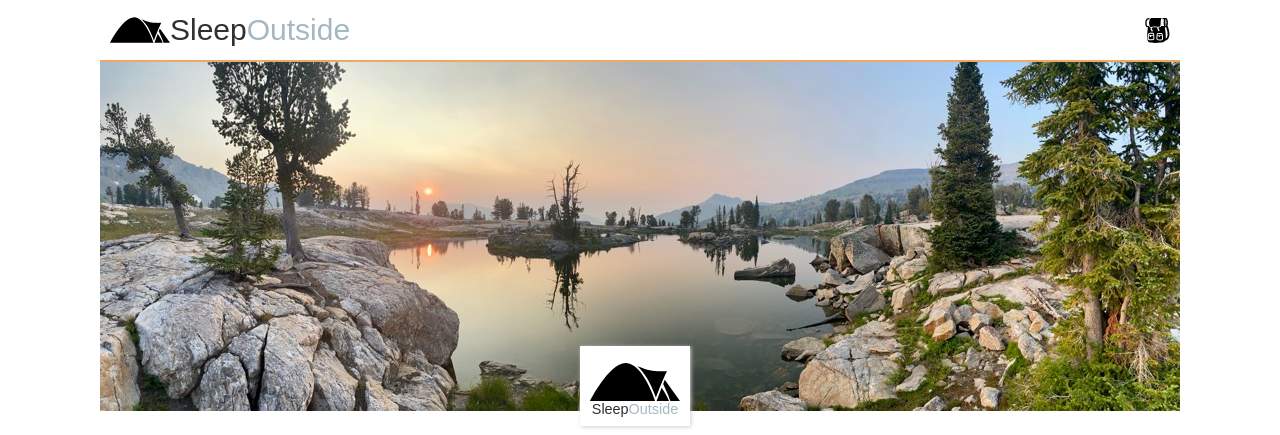
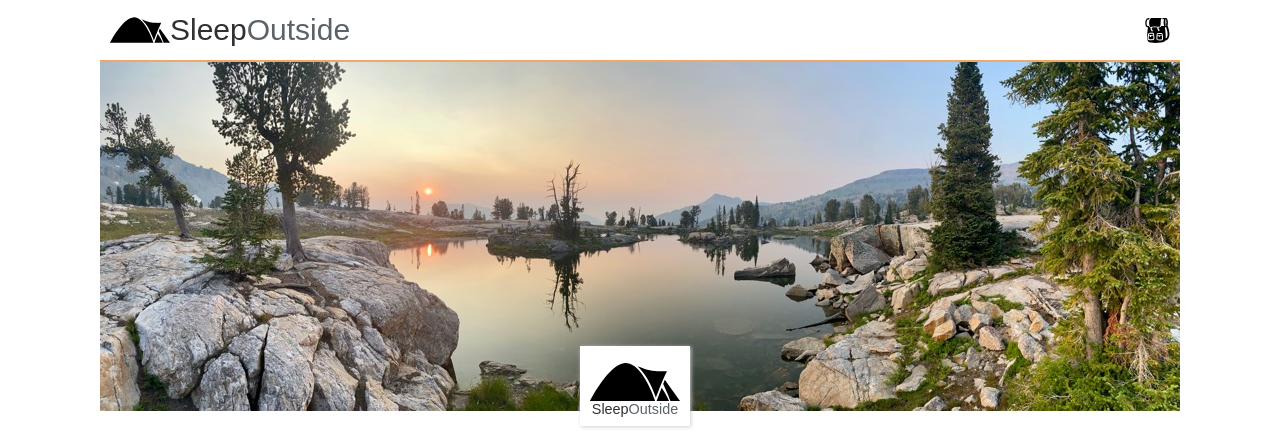
Before and after one commit to nilberth-escobar/WDD330-team-3, a website built with Vite: page src/index.html in a window 1280 px wide. Shown: the top 435 px of the page. Built offline with nearby package versions, Linux system fonts and the light colour scheme.

Commit message:
fix ccs color en logo

```diff
--- a/src/css/style.css
+++ b/src/css/style.css
@@ -4,7 +4,7 @@
   /* colors */
   --primary-color: #f0a868;
   --secondary-color: #525b0f;
-  --tertiary-color: #a4b8c4;
+  --tertiary-color: #5a6368;
   --light-grey: #d0d0d0;
   --dark-grey: #303030;
 
```
